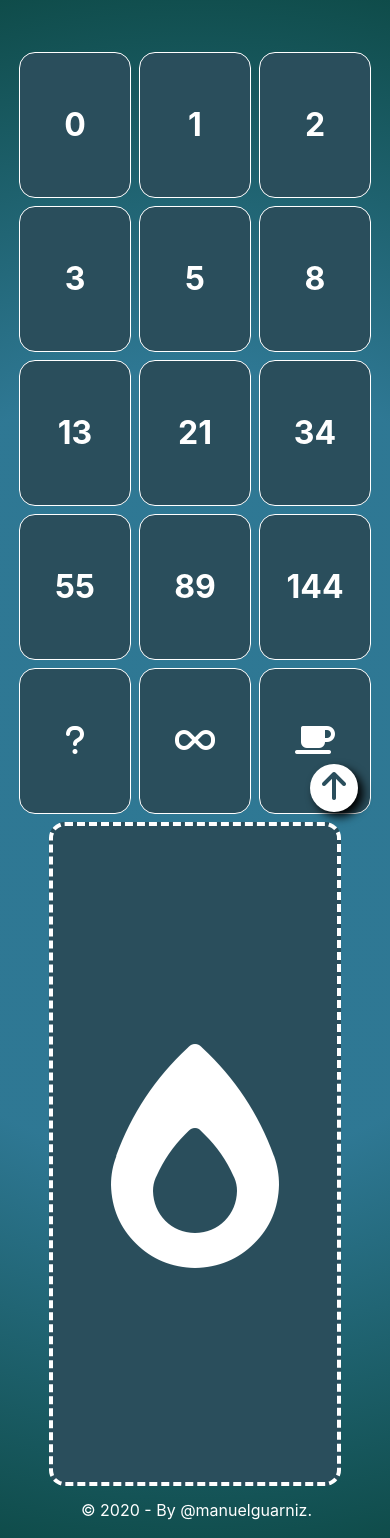
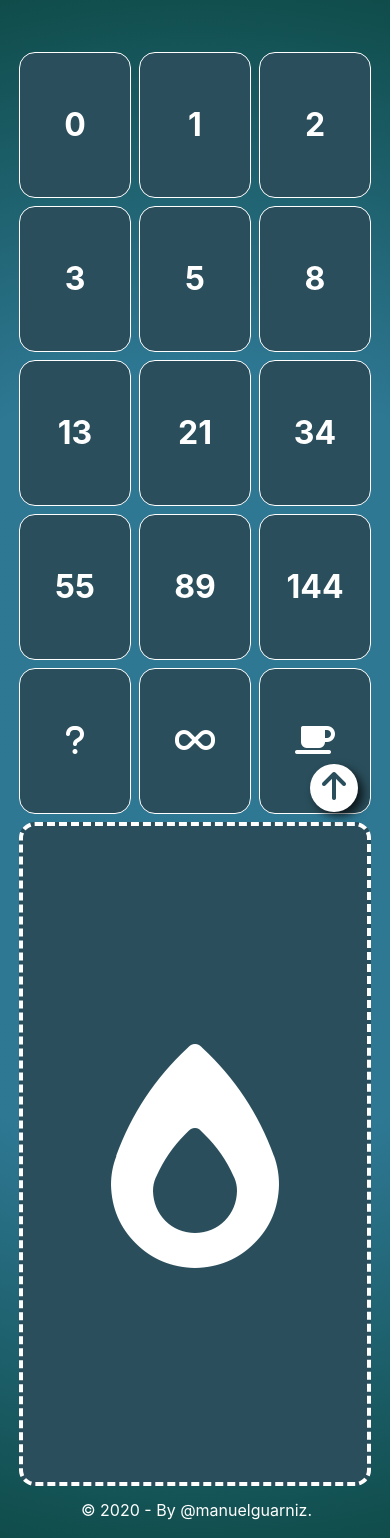
Before and after one commit to manuelguarniz/agile-pocket-online, an Angular app: page /#/ in a window 390 px wide. Built offline with nearby package versions, Linux system fonts and the light colour scheme.

Commit message:
responsive card poket

```diff
--- a/src/app/apo.component.css
+++ b/src/app/apo.component.css
@@ -26,7 +26,7 @@
   color: rgb(42, 78, 92);
   width: 3rem;
   height: 3rem;
-  box-shadow: 5px 5px 10px #000000;
+  box-shadow: 5px 5px 10px rgba(0, 0, 0, 0.7);
   border-radius: 50%;
   text-align: center;
   line-height: 2.6rem;
--- a/src/app/components/cards/cards.component.html
+++ b/src/app/components/cards/cards.component.html
@@ -4,7 +4,7 @@
       <div class="col-md-6 col-sm-12">
         <apo-list-card></apo-list-card>
       </div>
-      <div class="col-md-6 d-xs-none">
+      <div class="col-md-6 col-sm-12">
         <apo-selected-card></apo-selected-card>
       </div>
     </div>
--- a/src/app/components/cards/selected-card/selected-card.component.css
+++ b/src/app/components/cards/selected-card/selected-card.component.css
@@ -28,3 +28,9 @@
   font-weight: bold;
   color: #ffffff;
 }
+
+@media only screen and (max-width: 600px) {
+  .scrum-value {
+    font-size: 10rem;
+  }
+}
--- a/src/app/components/cards/selected-card/selected-card.component.html
+++ b/src/app/components/cards/selected-card/selected-card.component.html
@@ -1,5 +1,5 @@
 <div class="row justify-content-center">
-  <div class="col-10 px-0" #cardElement>
+  <div class="col-md-10 col-sm-12 px-0" #cardElement>
     <div [ngClass]="showClassCard(cardSelected)" (click)="clicketCard()">
       <ng-container *ngIf="cardSelected != undefined && cardSelected != null; else defaultSelected">
         <ng-container *ngIf="cardSelected.isGlobal; else iconSelected">
```
